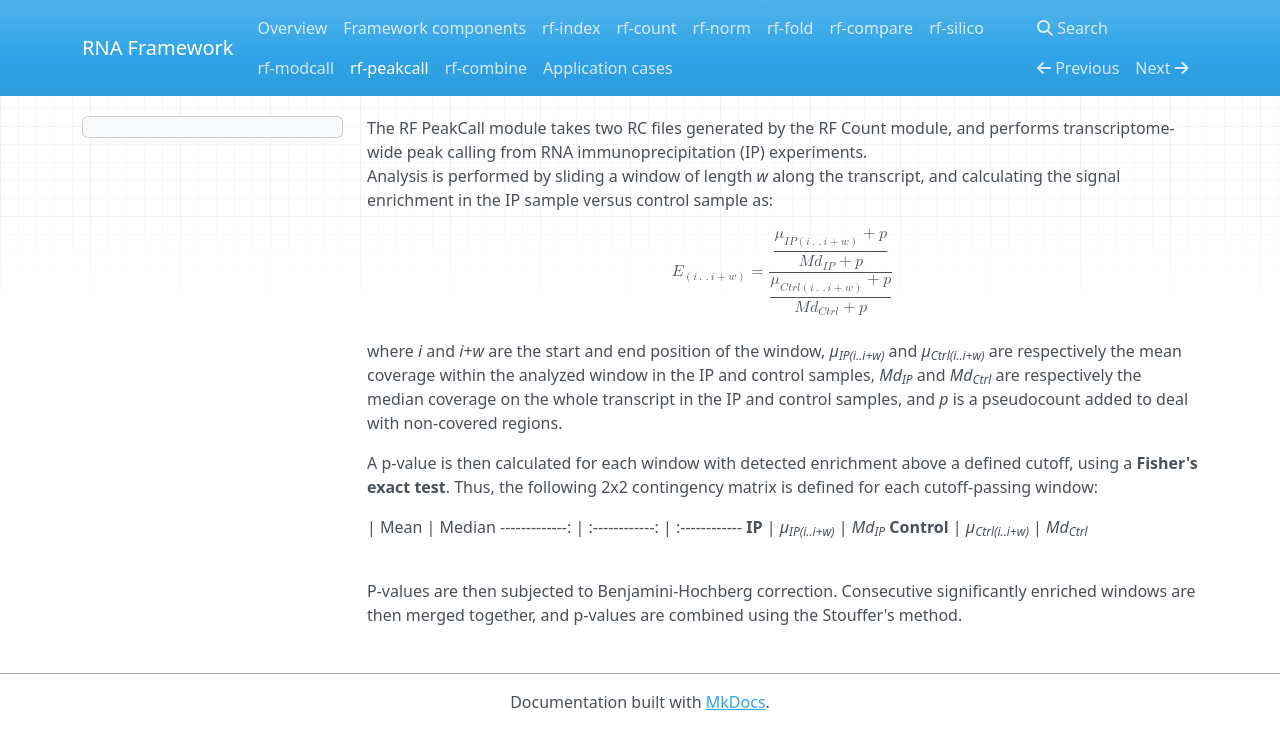
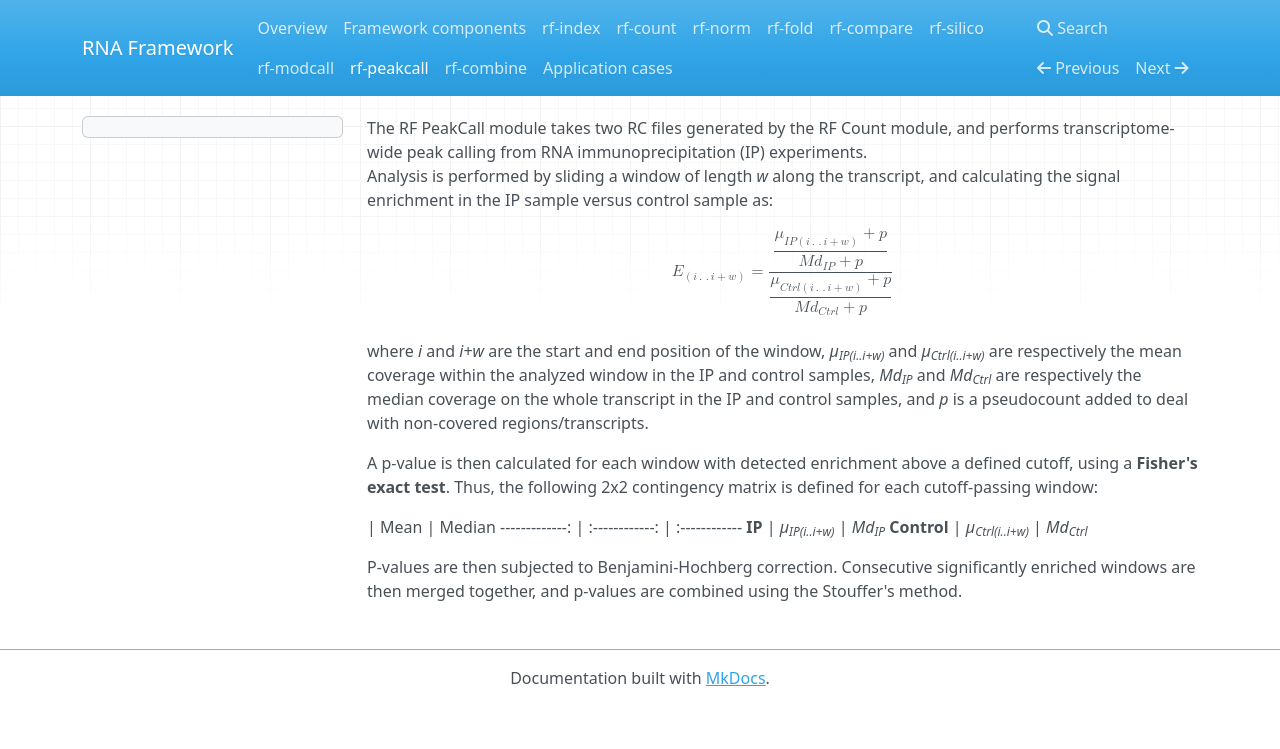
Before and after one commit to dincarnato/RNAFramework, an MkDocs documentation site: the page built from docs/rf-peakcall.md, in a window 1280 px wide. Shown: the top 749 px of the page. Built offline with MkDocs 1.6.1, drawn with Linux system fonts in a browser that asks for light colours; nearby versions of some CDN libraries; old or Windows-style settings are respelled for this version of MkDocs.

Commit message:
no message

```diff
--- a/docs/rf-peakcall.md
+++ b/docs/rf-peakcall.md
@@ -3,14 +3,13 @@ Analysis is performed by sliding a window of length *w* along the transcript, an
 
 <math display="block" xmlns="http://www.w3.org/1998/Math/MathML"><msub><mi>E</mi><mrow><mo>(</mo><mi>i</mi><mo>.</mo><mo>.</mo><mi>i</mi><mo>+</mo><mi>w</mi><mo>)</mo></mrow></msub><mo>=</mo><mfrac><mstyle displaystyle="true"><mfrac bevelled="true"><mfenced><mrow><msub><mi>&#x3BC;</mi><mrow><mi>I</mi><mi>P</mi><mo>(</mo><mi>i</mi><mo>.</mo><mo>.</mo><mi>i</mi><mo>+</mo><mi>w</mi><mo>)</mo></mrow></msub><mo>+</mo><mi>p</mi></mrow></mfenced><mfenced><mrow><mi>M</mi><msub><mi>d</mi><mrow><mi>I</mi><mi>P</mi></mrow></msub><mo>+</mo><mi>p</mi></mrow></mfenced></mfrac></mstyle><mstyle displaystyle="true"><mfrac bevelled="true"><mfenced><mrow><msub><mi>&#x3BC;</mi><mrow><mi>C</mi><mi>t</mi><mi>r</mi><mi>l</mi><mo>(</mo><mi>i</mi><mo>.</mo><mo>.</mo><mi>i</mi><mo>+</mo><mi>w</mi><mo>)</mo></mrow></msub><mo>+</mo><mi>p</mi></mrow></mfenced><mfenced><mrow><mi>M</mi><msub><mi>d</mi><mrow><mi>C</mi><mi>t</mi><mi>r</mi><mi>l</mi></mrow></msub><mo>+</mo><mi>p</mi></mrow></mfenced></mfrac></mstyle></mfrac></math>
 <br/>
-where *i* and *i+w* are the start and end position of the window, *&#x3BC;<sub>IP(i..i+w)</sub>* and *&#x3BC;<sub>Ctrl(i..i+w)</sub>* are respectively the mean coverage within the analyzed window in the IP and control samples, *Md<sub>IP</sub>* and *Md<sub>Ctrl</sub>* are respectively the median coverage on the whole transcript in the IP and control samples, and *p* is a pseudocount added to deal with non-covered regions.<br/>
+where *i* and *i+w* are the start and end position of the window, *&#x3BC;<sub>IP(i..i+w)</sub>* and *&#x3BC;<sub>Ctrl(i..i+w)</sub>* are respectively the mean coverage within the analyzed window in the IP and control samples, *Md<sub>IP</sub>* and *Md<sub>Ctrl</sub>* are respectively the median coverage on the whole transcript in the IP and control samples, and *p* is a pseudocount added to deal with non-covered regions/transcripts.<br/>
 
 A p-value is then calculated for each window with detected enrichment above a defined cutoff, using a __Fisher's exact test__. Thus, the following 2x2 contingency matrix is defined for each cutoff-passing window:<br/>
 
- | Mean | Median
+  | Mean | Median
 -------------: | :------------:  | :------------
 __IP__ | *&#x3BC;<sub>IP(i..i+w)</sub>* | *Md<sub>IP</sub>*
 __Control__ | *&#x3BC;<sub>Ctrl(i..i+w)</sub>* | *Md<sub>Ctrl</sub>*
 
-<br/>
 P-values are then subjected to Benjamini-Hochberg correction. Consecutive significantly enriched windows are then merged together, and p-values are combined using the Stouffer's method.
```
